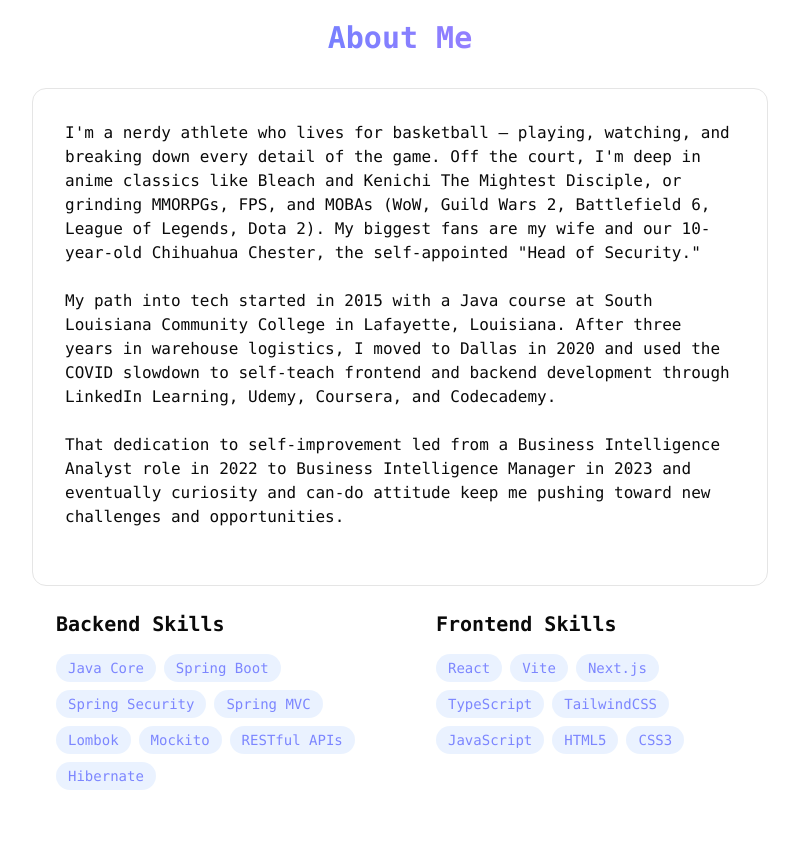
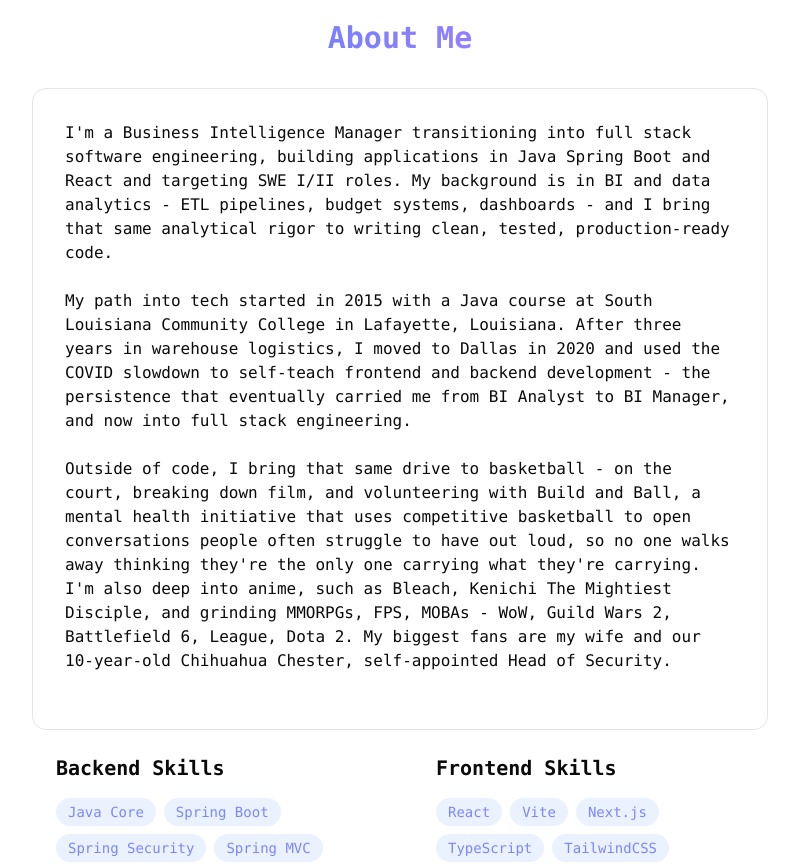
Before and after one commit to Kareem42/my-portfolio, a React (Vite) app: page / in a window 1280 px wide. Shown: the part 860-1724 px from the top of the page, without its empty margins (240-1039 px from the left). Built offline with nearby package versions, Linux system fonts and the light colour scheme.

Commit message:
About me revision

```diff
--- a/src/components/section/About.tsx
+++ b/src/components/section/About.tsx
@@ -21,13 +21,12 @@ export const About = () => {
 
           <div className="rounded-xl p-8 border-border border hover:-translate-y-1 transition-all">
             <p className="mb-6 font-mono">
-              I&apos;m a nerdy athlete who lives for basketball — playing,
-              watching, and breaking down every detail of the game. Off the
-              court, I&apos;m deep in anime classics like Bleach and Kenichi The
-              Mightest Disciple, or grinding MMORPGs, FPS, and MOBAs (WoW, Guild
-              Wars 2, Battlefield 6, League of Legends, Dota 2). My biggest fans
-              are my wife and our 10-year-old Chihuahua Chester, the
-              self-appointed &quot;Head of Security.&quot;
+              I'm a Business Intelligence Manager transitioning into full stack
+              software engineering, building applications in Java Spring Boot
+              and React and targeting SWE I/II roles. My background is in BI and
+              data analytics - ETL pipelines, budget systems, dashboards - and I
+              bring that same analytical rigor to writing clean, tested,
+              production-ready code.
             </p>
 
             <p className="mb-6 font-mono">
@@ -35,14 +34,21 @@ export const About = () => {
               Louisiana Community College in Lafayette, Louisiana. After three
               years in warehouse logistics, I moved to Dallas in 2020 and used
               the COVID slowdown to self-teach frontend and backend development
-              through LinkedIn Learning, Udemy, Coursera, and Codecademy.
+              - the persistence that eventually carried me from BI Analyst to BI
+              Manager, and now into full stack engineering.
             </p>
 
             <p className="mb-6 font-mono">
-              That dedication to self-improvement led from a Business
-              Intelligence Analyst role in 2022 to Business Intelligence Manager
-              in 2023 and eventually curiosity and can-do attitude keep me
-              pushing toward new challenges and opportunities.
+              Outside of code, I bring that same drive to basketball - on the
+              court, breaking down film, and volunteering with Build and Ball, a
+              mental health initiative that uses competitive basketball to open
+              conversations people often struggle to have out loud, so no one
+              walks away thinking they're the only one carrying what they're
+              carrying. I'm also deep into anime, such as Bleach, Kenichi The
+              Mightiest Disciple, and grinding MMORPGs, FPS, MOBAs - WoW, Guild
+              Wars 2, Battlefield 6, League, Dota 2. My biggest fans are my wife
+              and our 10-year-old Chihuahua Chester, self-appointed Head of
+              Security.
             </p>
           </div>
         </div>
```
